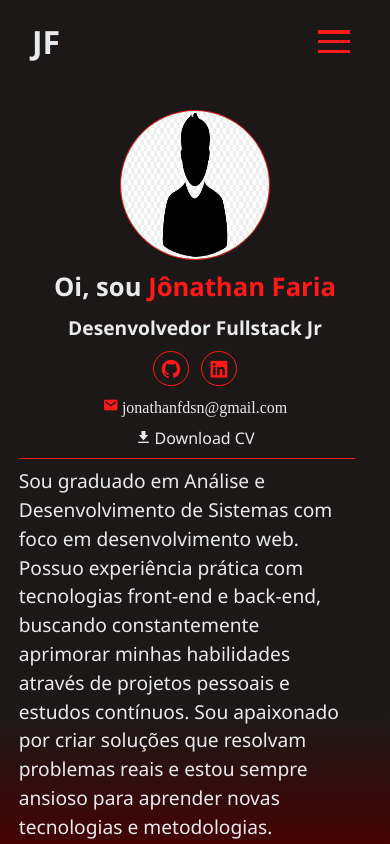
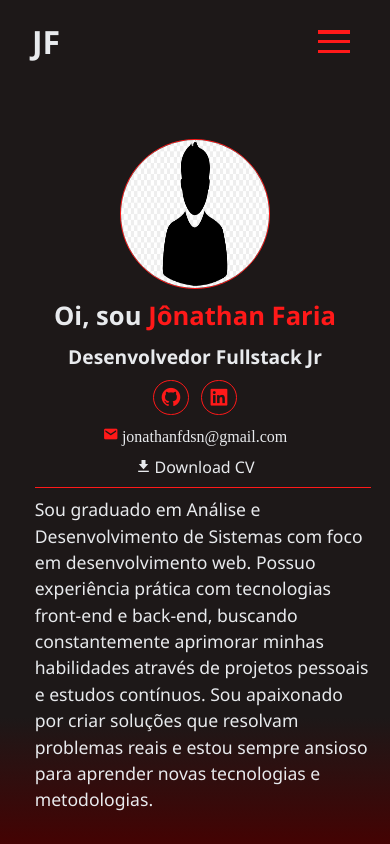
Before and after one commit to jfdsn/Meu-portfolio, a Next.js app: page / in a window 390 px wide. Shown: the top 844 px of the page. Built offline with nearby package versions, Linux system fonts and the light colour scheme.

Commit message:
refactor: Change about content and project cards to better fit in small screens

```diff
--- a/src/styles/homepage.sass
+++ b/src/styles/homepage.sass
@@ -54,7 +54,7 @@
                 color: $text-color
     .about-content
         width: 100%
-        margin-right: 2rem
+        margin-right: 0rem
         padding-left: 0.8rem
         border-left: 0.1rem solid $light-red
         font-size: 1.4rem
--- a/src/styles/style.sass
+++ b/src/styles/style.sass
@@ -61,7 +61,8 @@
             img
                 width: 150px
                 height: 150px
-
+        .about-content
+            font-size: 1.1rem
     header
         nav
             width: 100%
@@ -97,7 +98,7 @@
         padding: 0.5rem
 
         .card
-            height: 230px
+            height: 200px
 
             h3
                 font-size: 1.3rem
```
